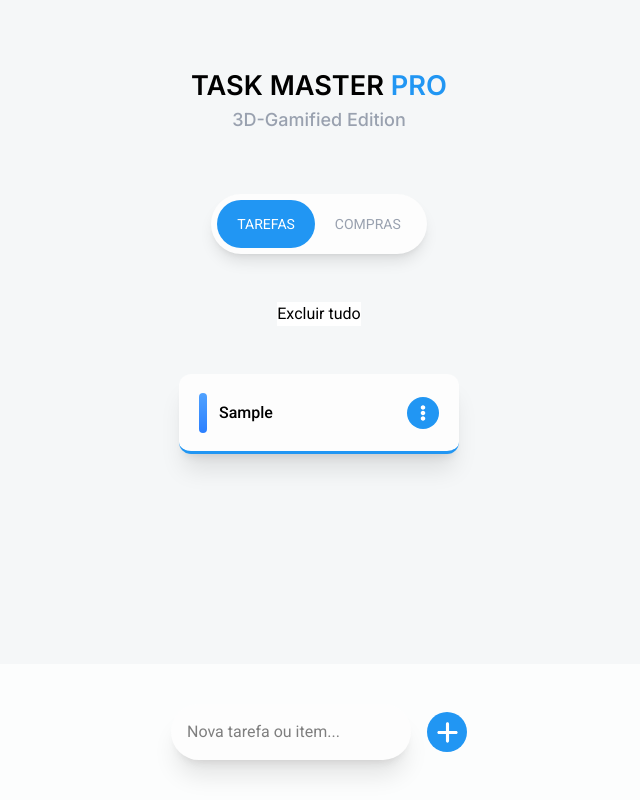
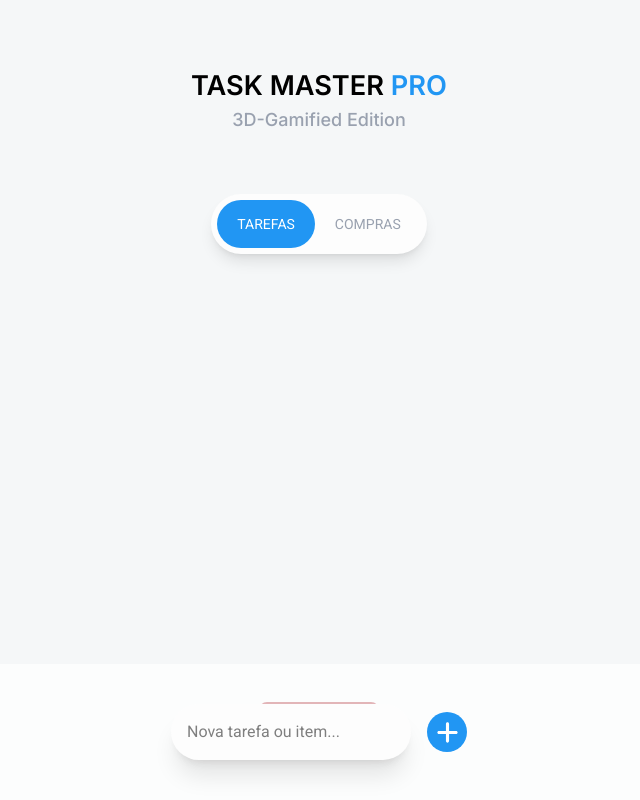
Before and after one commit to ed-matheus/React-Task-Master, a React (Vite) app: page / in a window 1280 px wide. Both pictures are taken after typing "Sample" into the empty fields and a click on the button 768 px from the left and 732 px from the top of the page. Shown: the top 800 px of the page, without its empty margins (321-961 px from the left). Built offline with nearby package versions, Linux system fonts and the light colour scheme.

Commit message:
criando função de apagar tudo

```diff
--- a/src/App.jsx
+++ b/src/App.jsx
@@ -57,6 +57,11 @@ function App() {
     // console.log(updatedItems)
   }
 
+  const clearAll = () => {
+    setItems([])
+    localStorage.setItem('tasksList', '')
+  }
+
   return (
     <div className='h-full w-78 flex flex-col items-center justify-center'>
       <div>
@@ -70,7 +75,19 @@ function App() {
         <div className='flex flex-col items-center gap-12 pb-35'>
           <ListToggle currentView={currentView} setCurrentView={setCurrentView} />
 
-          <button className='bg-white'>Excluir tudo</button>
+          <div className='flex flex-col items-center gap-5'>
+            {
+              items.length >= 1
+                ?
+                <button
+                  className='bg-red-800 text-white font-medium w-30 p-2 rounded-lg m-100 shadow-lg'
+                  onClick={() => clearAll()}
+                >
+                  Excluir tudo
+                </button>
+                :
+                ''
+            }
 
             <ul className='flex flex-col gap-4'>
               {filteredItems.map(item => (
@@ -79,6 +96,7 @@ function App() {
                 </li>
               ))}
             </ul>
+          </div>
 
         </div>
 
--- a/src/components/ItemCard.jsx
+++ b/src/components/ItemCard.jsx
@@ -54,7 +54,7 @@ const ItemCard = ({ currentView, itemName, deleteFunction }) => {
       {/* Box dropdown */}
       <div className="options hidden border border-gray-200 bg-(--light-card)/80 absolute mt-1 right-0 p-5 rounded-lg gap-2">
         <button
-          className="bg-red-700 p-2 rounded-lg flex items-center justify-center gap-1 text-white"
+          className="bg-red-800 p-2 rounded-lg flex items-center justify-center gap-1 text-white"
           onClick={() => getItemId(itemName.id)}
         >
           <MdDelete />
```
Lines whose indentation alone changed are shown as unchanged.
